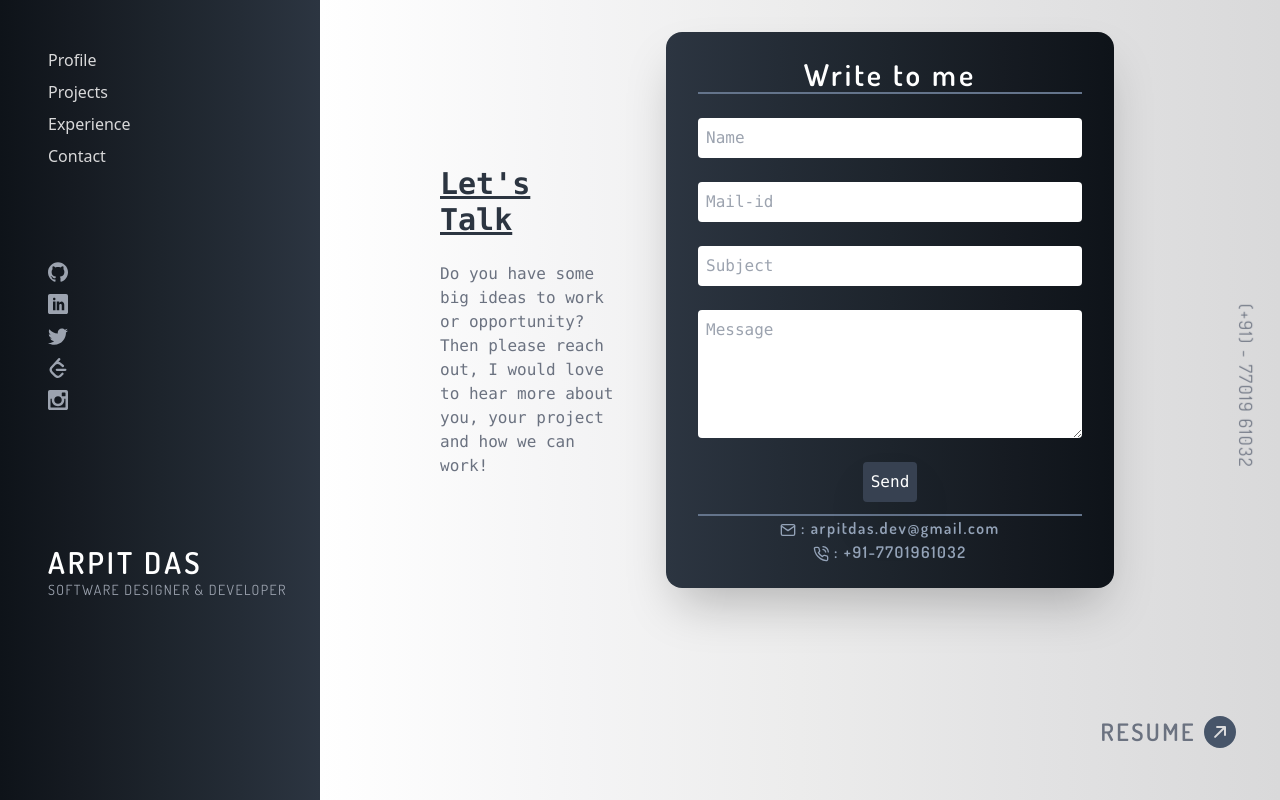
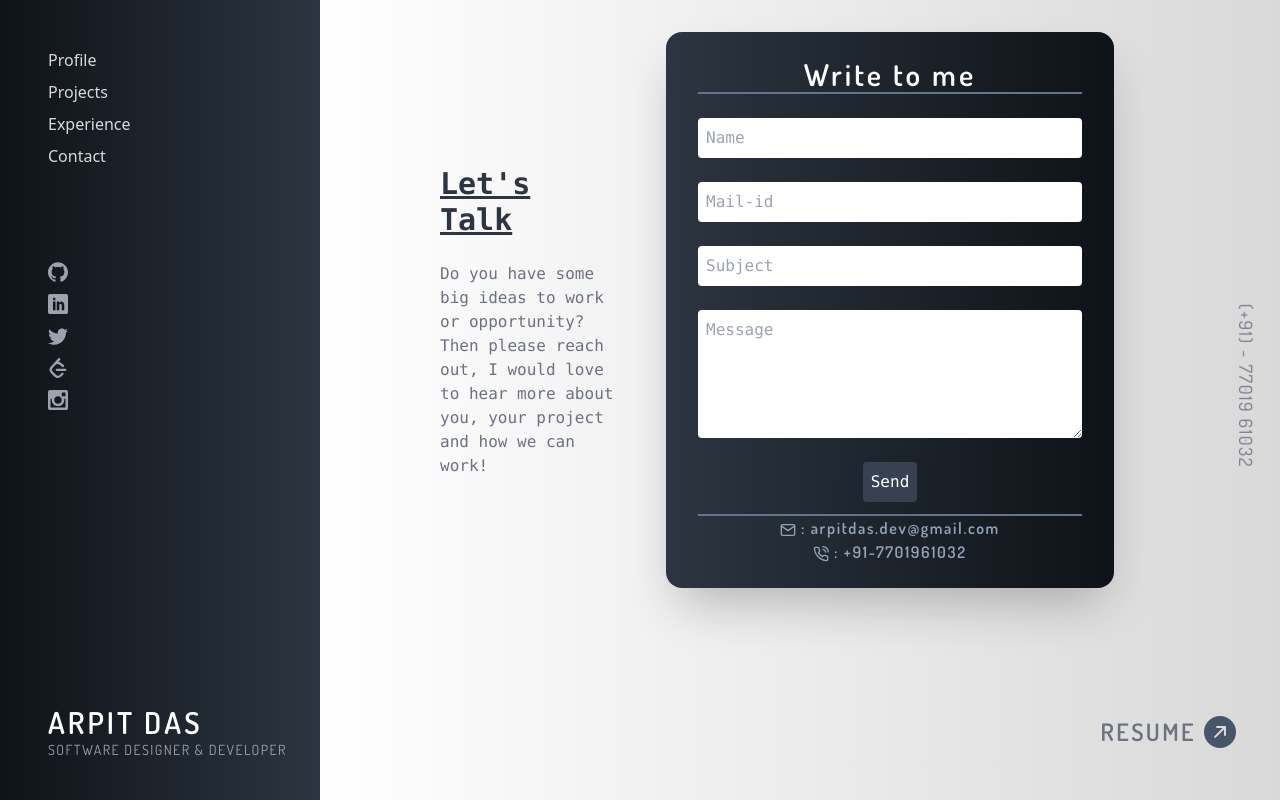
Before and after one commit to Arpit-AD/Arpit-AD.github.io, a React (Vite) app: page /contact in a window 1280 px wide. Built offline with nearby package versions, Linux system fonts and the light colour scheme.

Commit message:
portfolio completed

```diff
--- a/src/Components/LeftHalf/LeftHalf.jsx
+++ b/src/Components/LeftHalf/LeftHalf.jsx
@@ -21,7 +21,7 @@ const LeftHalf  = () =>{
                   Passionate to make life <br/> easy and amazing!!!
                   </div>
           </div>
-          <div className='md:block hidden text-white w-2/3  mt-32 mx-12 fixed bottom-10' onClick={() => navigate('/')}>
+          <div className='md:block hidden text-white w-2/3  cursor-pointer mt-32 mx-12 fixed bottom-10' onClick={() => navigate('/')}>
               <div className='text-3xl font-semibold tracking-widest'>
                   ARPIT DAS
               </div>
--- a/src/Components/LeftHalfScreen/LeftHalfScreen.jsx
+++ b/src/Components/LeftHalfScreen/LeftHalfScreen.jsx
@@ -7,12 +7,12 @@ function LeftHalfScreen() {
   const navigate = useNavigate();
 
   return (
-    <div className='fixed z-50 min-h-screen md:w-1/4 w-1/6 dark-gradient-bg'>
+    <div className='fixed min-h-screen md:w-1/4 w-1/6 dark-gradient-bg'>
     <Navbar />
       <div className=' md:block hidden'>
         <Links />
         </div>
-        <div className='md:block hidden text-white w-3/4  mt-32 mx-12 cursor-pointer' onClick={()=>navigate('/')}>
+        <div className='md:block hidden text-white w-3/4  mt-32 mx-12 cursor-pointer fixed bottom-10' onClick={()=>navigate('/')}>
               <div className='text-3xl font-semibold tracking-widest'>
                   ARPIT DAS
               </div>
```
